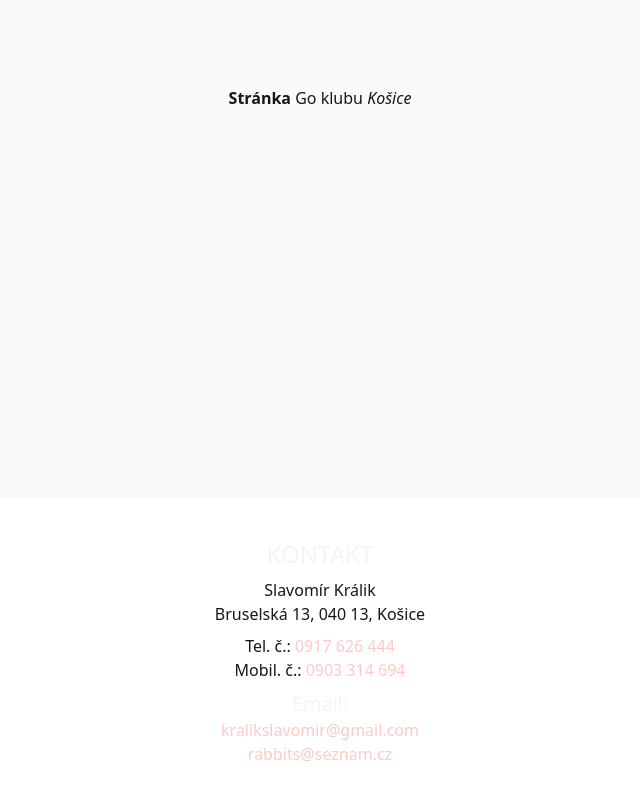
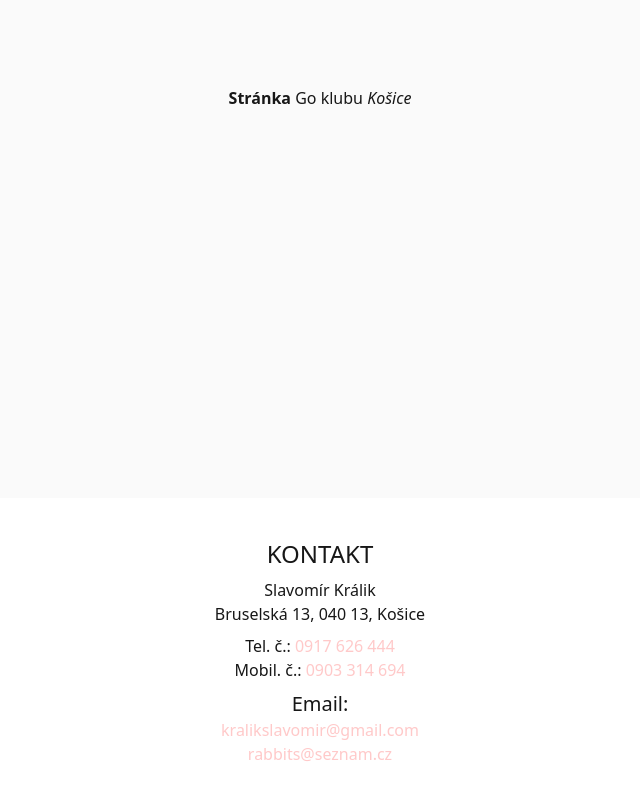
Before and after one commit to borisho/gkk, a Next.js app: page / in a window 1280 px wide. Shown: the part 350-1150 px from the top of the page, without its empty margins (320-960 px from the left). Built offline with nearby package versions, Linux system fonts and the light colour scheme.

Commit message:
Markdown fetch error and change footer font color to apply in dark scheme (#6)

```diff
--- a/app/_components/Footer.tsx
+++ b/app/_components/Footer.tsx
@@ -3,7 +3,7 @@ import Link from "next/link";
 export default function Footer() {
   return (
     <footer className="flex flex-col items-center justify-center gap-2 my-10">
-      <h1 className="text-gray-100 text-2xl">KONTAKT</h1>
+      <h1 className="text-2xl dark:text-gray-100">KONTAKT</h1>
       <div className="flex flex-col items-center justify-center">
         <span>Slavomír Králik</span>
         <span>Bruselská 13, 040 13, Košice</span>
@@ -31,7 +31,7 @@ export default function Footer() {
         </span>
       </div>
       <div className="flex flex-col items-center justify-center">
-        <h2 className="text-gray-100 text-xl">Email:</h2>
+        <h2 className="text-xl dark:text-gray-100">Email:</h2>
         <Link
           className="text-red-200 transition ease duration-500 hover:text-red-600"
           href="mailto:kralikslavomir@gmail.com"
--- /dev/null
+++ b/app/posts/[slug]/_components/MarkdownFetchError.tsx
@@ -0,0 +1,3 @@
+export default async function MarkdownFetchError() {
+  return <p>Failed to load markdown file.</p>;
+}
--- a/app/posts/[slug]/_components/MarkdownProcessor.tsx
+++ b/app/posts/[slug]/_components/MarkdownProcessor.tsx
@@ -1,6 +1,7 @@
 import { cacheLife } from "next/cache";
 import Markdown from "react-markdown";
 import remarkGfm from "remark-gfm";
+import MarkdownFetchError from "@postComponents/MarkdownFetchError";
 
 export default async function MarkdownProcessor({ slug }: { slug: string }) {
   "use cache";
@@ -8,14 +9,7 @@ export default async function MarkdownProcessor({ slug }: { slug: string }) {
 
   const resp = await fetch(process.env.POSTS_URI! + slug + ".md");
   const content = await resp.text();
-
-  if (!content) {
-    return (
-      <div className="flex items-center justify-center">
-        Failed to load post content.
-      </div>
-    );
-  }
+  if (!resp.ok || !content) return <MarkdownFetchError />;
 
   return <Markdown remarkPlugins={[remarkGfm]}>{content}</Markdown>;
 }
--- a/package.json
+++ b/package.json
@@ -12,7 +12,7 @@
     "@vercel/functions": "^3.3.5",
     "geist": "^1.5.1",
     "mongodb": "^7.0.0",
-    "next": "16.1.1",
+    "next": "16.1.3",
     "react": "19.2.3",
     "react-dom": "19.2.3",
     "react-markdown": "^10.1.0",
@@ -24,7 +24,7 @@
     "@types/react": "^19",
     "@types/react-dom": "^19",
     "eslint": "^9",
-    "eslint-config-next": "16.1.1",
+    "eslint-config-next": "16.1.3",
     "eslint-config-prettier": "^10.1.8",
     "tailwindcss": "^4",
     "typescript": "^5"
--- a/proxy.ts
+++ /dev/null
@@ -1,11 +0,0 @@
-import { NextResponse, NextRequest } from 'next/server'
-
-// This function can be marked `async` if using `await` inside
-export function proxy(request: NextRequest) {
-  return NextResponse.redirect(new URL('/home', request.url))
-}
-
-// https://nextjs.org/docs/app/api-reference/file-conventions/proxy#matcher
-export const config = {
-  matcher: '/about/:path*',
-}
```
Also changed, not shown: 1 other file (tests, documents, lock files or other folders).
